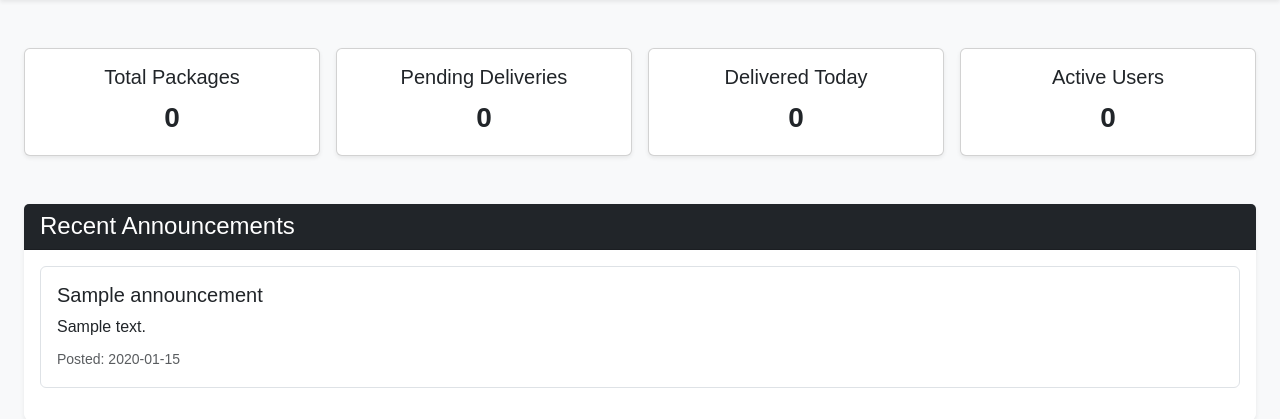
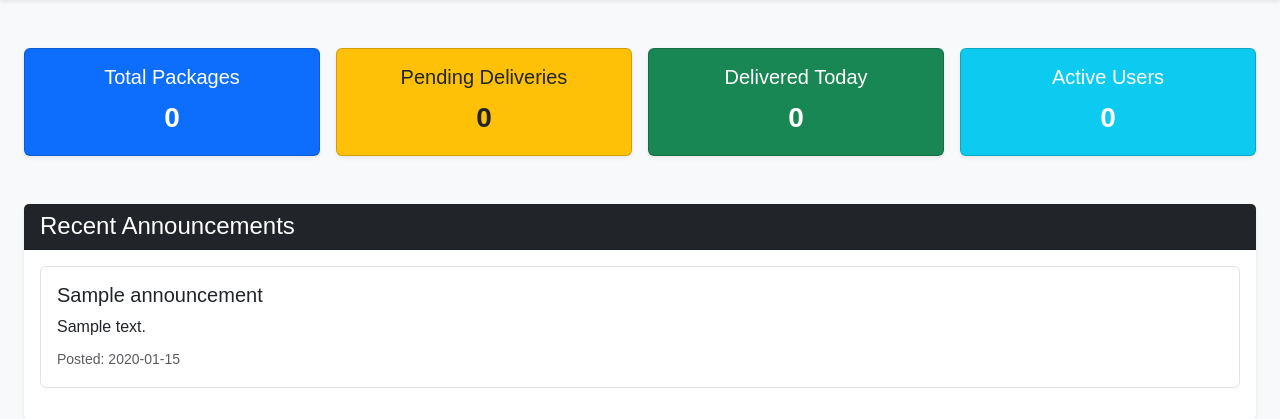
Before and after one commit to KSC2026411/ksc-flask, a Flask app: page /admin in a window 1280 px wide. Shown: the part 56-475 px from the top of the page. Run offline with Flask 3, Linux system fonts and the light colour scheme; a user stored in the database is signed in; tables that the repository leaves empty hold one stand-in row (values such as "Sample post"); some libraries are stand-ins or nearby versions.

Commit message:
Clean admin dashboard: remove big buttons, add colored analytics cards

```diff
--- a/app/templates/admin/admin_dashboard.html
+++ b/app/templates/admin/admin_dashboard.html
@@ -8,8 +8,9 @@
 
     <!-- DASHBOARD ANALYTICS CARDS -->
     <div class="row g-3 mb-5">
+
         <div class="col-md-3">
-            <div class="card text-center shadow-sm">
+            <div class="card text-white bg-primary text-center shadow-sm">
                 <div class="card-body">
                     <h5 class="card-title">Total Packages</h5>
                     <p class="card-text fs-3 fw-bold" id="totalPackages">0</p>
@@ -18,7 +19,7 @@
         </div>
 
         <div class="col-md-3">
-            <div class="card text-center shadow-sm">
+            <div class="card text-dark bg-warning text-center shadow-sm">
                 <div class="card-body">
                     <h5 class="card-title">Pending Deliveries</h5>
                     <p class="card-text fs-3 fw-bold" id="pendingDeliveries">0</p>
@@ -27,7 +28,7 @@
         </div>
 
         <div class="col-md-3">
-            <div class="card text-center shadow-sm">
+            <div class="card text-white bg-success text-center shadow-sm">
                 <div class="card-body">
                     <h5 class="card-title">Delivered Today</h5>
                     <p class="card-text fs-3 fw-bold" id="deliveredToday">0</p>
@@ -36,13 +37,14 @@
         </div>
 
         <div class="col-md-3">
-            <div class="card text-center shadow-sm">
+            <div class="card text-white bg-info text-center shadow-sm">
                 <div class="card-body">
                     <h5 class="card-title">Active Users</h5>
                     <p class="card-text fs-3 fw-bold" id="activeUsers">0</p>
                 </div>
             </div>
         </div>
+
     </div>
 
     <!-- RECENT ANNOUNCEMENTS -->
@@ -80,7 +82,7 @@
 
     </div>
 
-    <!-- SEARCH ONLY -->
+    <!-- SEARCH PACKAGES -->
     <div class="card shadow-sm border-0">
 
         <div class="card-header bg-dark text-white d-flex justify-content-between align-items-center flex-wrap gap-2">
```
